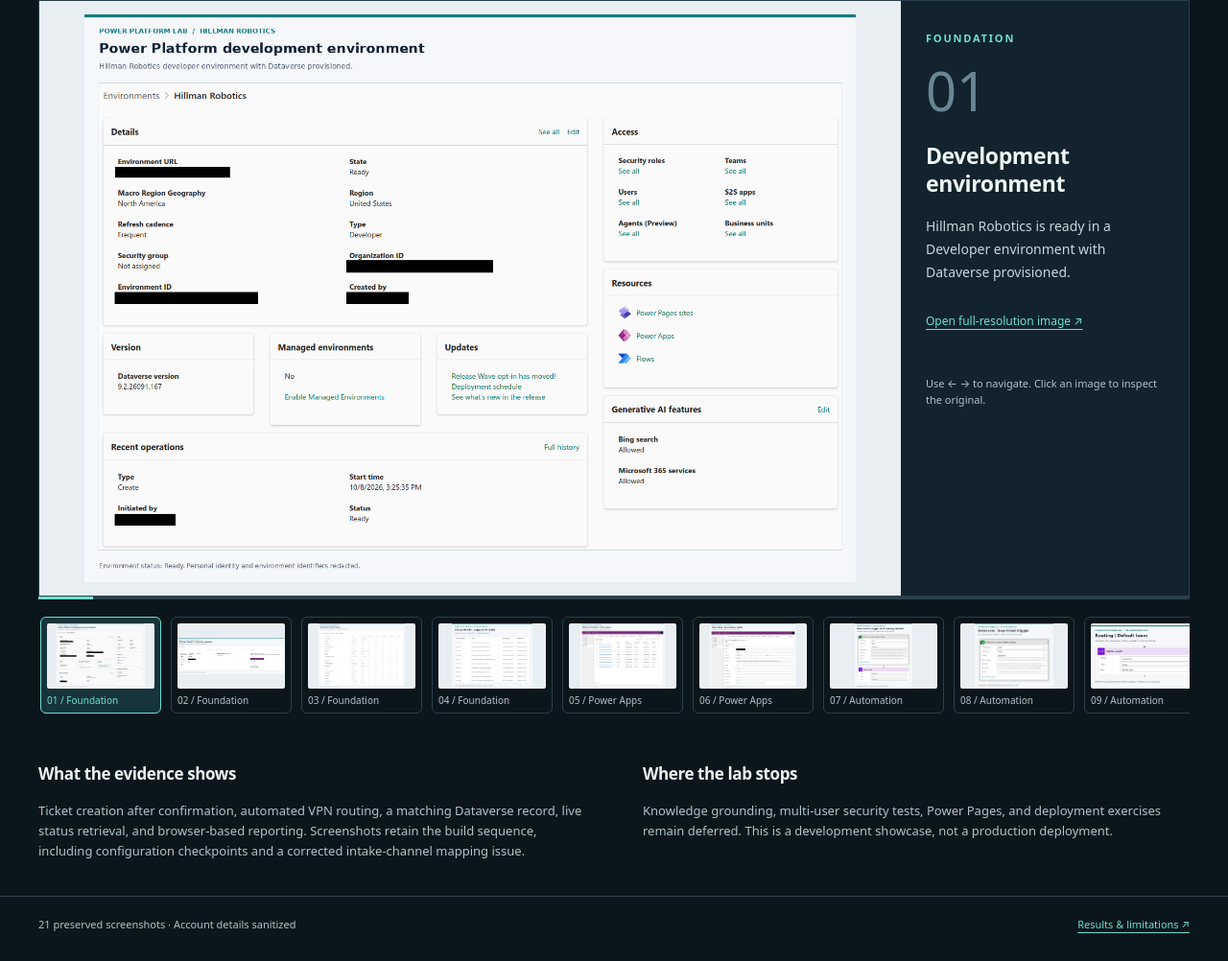
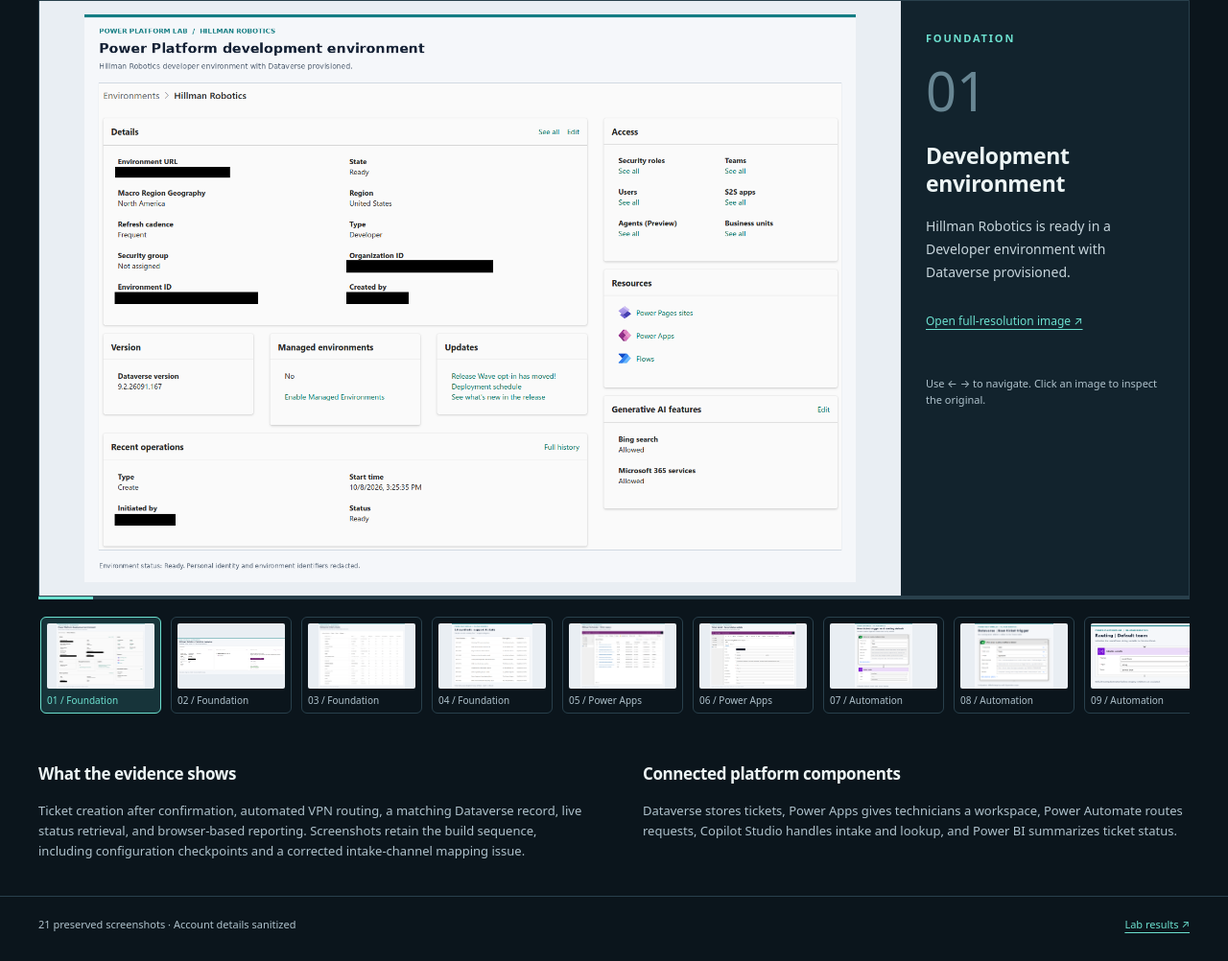
Before and after one commit to cfollette18/power-platform-lab, a plain HTML site: page docs/index.html in a window 1280 px wide. Shown: the part 364-1366 px from the top of the page at 96% size. Drawn offline with Linux system fonts and the light colour scheme.

Commit message:
Rename showcase title and remove scope and limitations section

```diff
--- a/docs/index.html
+++ b/docs/index.html
@@ -4,7 +4,7 @@
   <meta charset="utf-8">
   <meta name="viewport" content="width=device-width,initial-scale=1">
   <meta name="description" content="A 21-screenshot walkthrough of the Hillman Robotics Power Platform help desk: Dataverse, Power Apps, automation, an AI agent, and reporting.">
-  <title>Hillman Robotics — Power Platform Lab</title>
+  <title>Hillman Robotics Power Platform Lab</title>
   <link rel="stylesheet" href="style.css">
   <script defer src="slides.js"></script>
   <script defer src="slideshow.js"></script>
@@ -33,8 +33,8 @@
       <nav id="thumbnails" aria-label="Choose a screenshot"></nav>
       <noscript><p>Enable JavaScript for slide controls, or <a href="https://github.com/cfollette18/power-platform-lab/blob/main/docs/evidence.md">browse every screenshot in the gallery</a>.</p></noscript>
     </section>
-    <section class="notes"><div><h2>What the evidence shows</h2><p>Ticket creation after confirmation, automated VPN routing, a matching Dataverse record, live status retrieval, and browser-based reporting. Screenshots retain the build sequence, including configuration checkpoints and a corrected intake-channel mapping issue.</p></div><div><h2>Where the lab stops</h2><p>Knowledge grounding, multi-user security tests, Power Pages, and deployment exercises remain deferred. This is a development showcase, not a production deployment.</p></div></section>
+    <section class="notes"><div><h2>What the evidence shows</h2><p>Ticket creation after confirmation, automated VPN routing, a matching Dataverse record, live status retrieval, and browser-based reporting. Screenshots retain the build sequence, including configuration checkpoints and a corrected intake-channel mapping issue.</p></div><div><h2>Connected platform components</h2><p>Dataverse stores tickets, Power Apps gives technicians a workspace, Power Automate routes requests, Copilot Studio handles intake and lookup, and Power BI summarizes ticket status.</p></div></section>
   </main>
-  <footer><span>21 preserved screenshots · Account details sanitized</span><a href="https://github.com/cfollette18/power-platform-lab/blob/main/docs/results.md">Results & limitations ↗</a></footer>
+  <footer><span>21 preserved screenshots · Account details sanitized</span><a href="https://github.com/cfollette18/power-platform-lab/blob/main/docs/results.md">Lab results ↗</a></footer>
 </body>
 </html>
```
Also changed, not shown: 1 other file.
